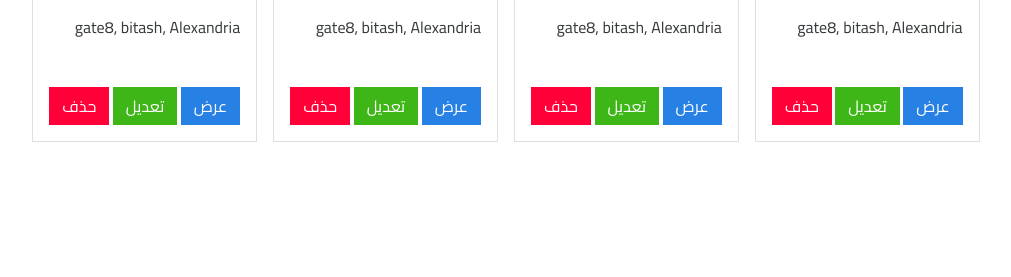
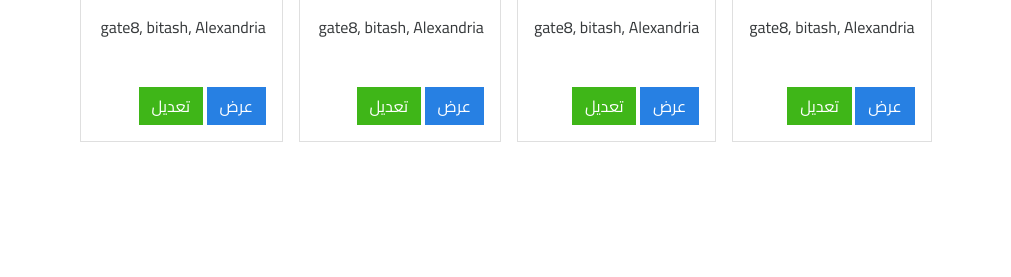
Before and after one commit to AhmedSaied94/trsana-applications-managment, a Django app: page /students/cards/ in a window 1280 px wide. Shown: the part 523-800 px from the top of the page, without its empty margins (134-1145 px from the left). Run offline with Django 4.2, Linux system fonts and the light colour scheme; a user stored in the database is signed in; data comes from the database, SQL or seed files in the repository; some libraries are stand-ins or nearby versions.

Commit message:
delete model

```diff
--- a/trsana/templates/trsana/add_student.html
+++ b/trsana/templates/trsana/add_student.html
@@ -11,7 +11,7 @@
     {% csrf_token %}
 
     {% if student_form.errors %}
-      {% for field in student_form.errors %}
+      {% for field in student_form %}
         {% for err in field.errors %}
           <div class="alert alert-dismissible alert-danger">
             <button type="button" class="btn-close" data-bs-dismiss="alert"></button>
--- a/trsana/templates/trsana/students.html
+++ b/trsana/templates/trsana/students.html
@@ -78,7 +78,7 @@
                 <div class="card-body">
                 <a href="{{ student.get_absolute_url }}" class="btn btn-primary">عرض</a>
                 <a href="{{ student.get_update_url }}" class="btn btn-success">تعديل</a>
-                <a href="{{ student.get_delete_url }}" class="btn btn-danger">حذف</a>
+                {% comment %} <a href="{{ student.get_delete_url }}" class="btn btn-danger">حذف</a> {% endcomment %}
                 </div>
             </div>
         {% endfor %}
```
